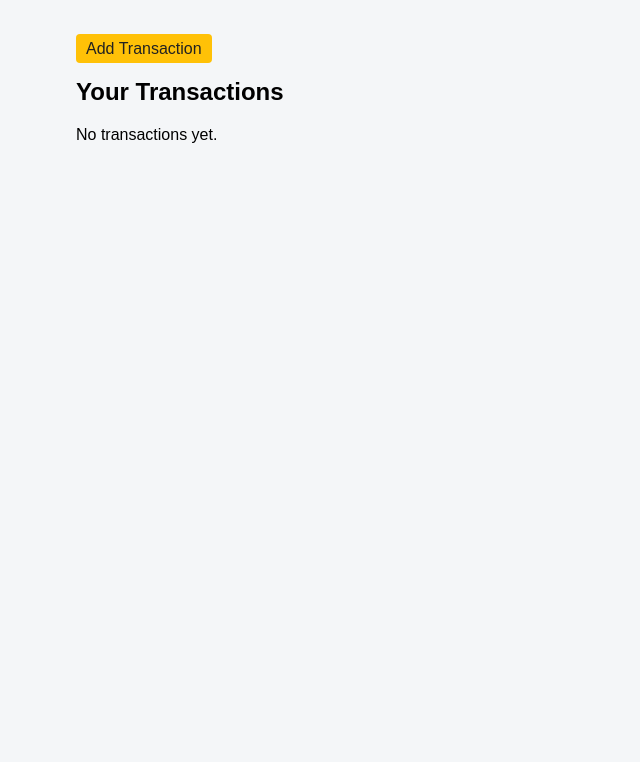
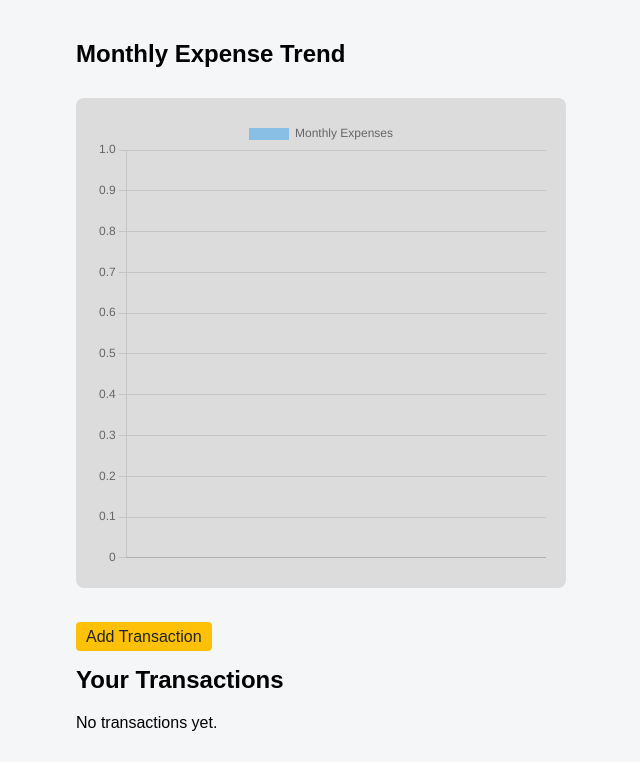
Before and after one commit to lhakpa22/Personal-Finance-management-System, a Flask app: page /dashboard in a window 1280 px wide. Shown: the part 898-1660 px from the top of the page, without its empty margins (52-692 px from the left). Before the commit the page ends 1041 px from the top, so only its background shows below. Run offline with Flask 3, Linux system fonts and the light colour scheme; the visitor is signed in with stand-in values (Sample User, id 1); data that the repository does not hold is empty.

Commit message:
adding monthly bar chart

```diff
--- a/app.py
+++ b/app.py
@@ -114,6 +114,20 @@ def dashboard():
     chart_labels = list(expense_by_category.keys())
     chart_values = list(expense_by_category.values())
 
+    # Prepare monthly expense data
+    monthly_expenses = {}
+
+    for transaction in transactions:
+        if transaction.transaction_type == "expense":
+            month = transaction.date_created.strftime("%Y-%m")
+
+            monthly_expenses[month] = (
+                monthly_expenses.get(month, 0) + transaction.amount
+            )
+
+    monthly_labels = list(monthly_expenses.keys())
+    monthly_values = list(monthly_expenses.values())
+
     return render_template(
         "dashboard.html",
         transactions=transactions,
@@ -122,6 +136,8 @@ def dashboard():
         balance=balance,
         chart_labels=chart_labels,
         chart_values=chart_values,
+        monthly_labels=monthly_labels,
+        monthly_values=monthly_values,
     )
 
 
--- a/static/js/charts.js
+++ b/static/js/charts.js
@@ -22,3 +22,28 @@ function createExpenseChart(labels, values) {
         }
     });
 }
+
+// Creates a bar chart for monthly expenses
+function createMonthlyChart(labels, values) {
+    const chartElement = document.getElementById("monthlyChart");
+
+    // Stop if chart element does not exist on this page
+    if (!chartElement) {
+        return;
+    }
+
+    new Chart(chartElement, {
+        type: "bar",
+        data: {
+            labels: labels,
+            datasets: [{
+                label: "Monthly Expenses",
+                data: values
+            }]
+        },
+        options: {
+            responsive: true,
+            maintainAspectRatio: false
+        }
+    });
+}
--- a/templates/dashboard.html
+++ b/templates/dashboard.html
@@ -31,6 +31,13 @@
 <div class="chart-container">
     <canvas id="expenseChart"></canvas>
 </div>
+
+<h2>Monthly Expense Trend</h2>
+
+<div class="chart-container">
+    <canvas id="monthlyChart"></canvas>
+</div>
+
 <!-- Add transaction button -->
 <a href="{{ url_for('add_transaction') }}" class="btn-edit">
     Add Transaction
@@ -84,10 +91,16 @@
 <p>No transactions yet.</p>
 {% endif %}
 <script>
+    // Expense pie chart data
     const chartLabels = JSON.parse('{{ chart_labels | tojson | safe }}');
     const chartValues = JSON.parse('{{ chart_values | tojson | safe }}');
 
+    // Monthly bar chart data
+    const monthlyLabels = JSON.parse('{{ monthly_labels | tojson | safe }}');
+    const monthlyValues = JSON.parse('{{ monthly_values | tojson | safe }}');
+
     createExpenseChart(chartLabels, chartValues);
+    createMonthlyChart(monthlyLabels, monthlyValues);
 
 </script>
 {% endblock %}
```
